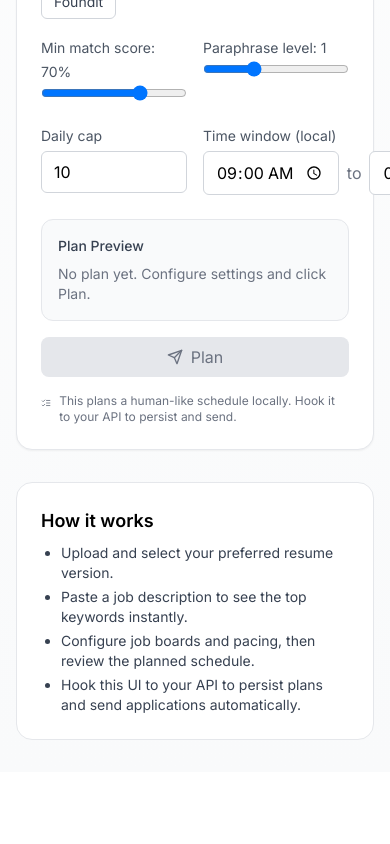
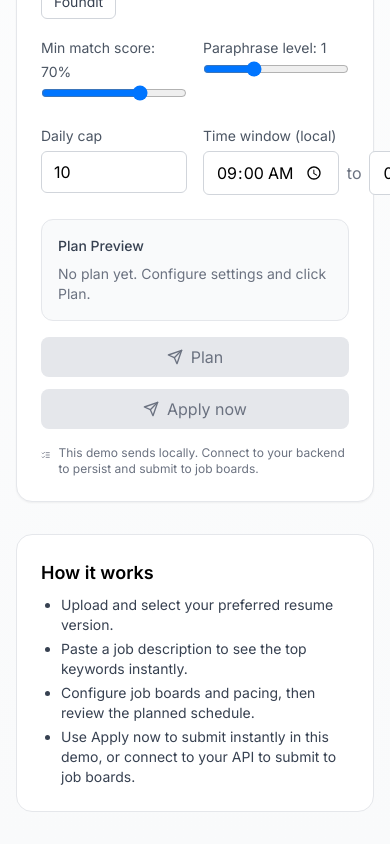
Before and after one commit to flamesdotblue/frontend-repo_mv1dsw0z_9ct81o, a React (Vite) app: page / in a window 390 px wide. Shown: the part 1435-2279 px from the top of the page. Before the commit the page ends 2207 px from the top, so only its background shows below. Built offline with nearby package versions, Linux system fonts and the light colour scheme; a web font is replaced by a local one.

Commit message:
Update project prj_mv1dsw0z - 2025-10-27T14:45:06.314Z

```diff
--- a/src/App.jsx
+++ b/src/App.jsx
@@ -22,6 +22,9 @@ export default function App() {
     windowStart: '09:00',
     windowEnd: '18:00',
   });
+
+  const [sent, setSent] = useState([]);
+  const [sending, setSending] = useState(false);
 
   const keywords = useMemo(() => extractKeywords(jdText, 25), [jdText]);
 
@@ -78,6 +81,23 @@ export default function App() {
     link.remove();
   };
 
+  const handleApplyNow = async () => {
+    if (!activeResumeId || settings.boards.length === 0) return;
+    setSending(true);
+    try {
+      // Use the plan if it exists; otherwise create instant entries per selected board
+      const items = planned.length > 0
+        ? planned
+        : settings.boards.map((b) => ({ board: b, time: new Date().toISOString() }));
+
+      // Simulate sending locally
+      await new Promise((r) => setTimeout(r, 600));
+      setSent(items.map((i) => ({ board: i.board, time: i.time || new Date().toISOString() })));
+    } finally {
+      setSending(false);
+    }
+  };
+
   return (
     <div className="min-h-screen bg-gradient-to-b from-white to-gray-50">
       <Header />
@@ -107,6 +127,9 @@ export default function App() {
           onSettingsChange={setSettings}
           planned={planned}
           onPlan={() => { /* Local-only preview */ }}
+          sent={sent}
+          sending={sending}
+          onApplyNow={handleApplyNow}
         />
 
         <section className="rounded-2xl border border-gray-200 bg-white p-6">
@@ -115,7 +138,7 @@ export default function App() {
             <li>Upload and select your preferred resume version.</li>
             <li>Paste a job description to see the top keywords instantly.</li>
             <li>Configure job boards and pacing, then review the planned schedule.</li>
-            <li>Hook this UI to your API to persist plans and send applications automatically.</li>
+            <li>Use Apply now to submit instantly in this demo, or connect to your API to submit to job boards.</li>
           </ul>
         </section>
       </main>
--- a/src/components/AutoApplyPanel.jsx
+++ b/src/components/AutoApplyPanel.jsx
@@ -1,5 +1,5 @@
 import React, { useMemo } from 'react';
-import { Send, Timer, ListChecks, AlertTriangle } from 'lucide-react';
+import { Send, Timer, ListChecks, AlertTriangle, CheckCircle2 } from 'lucide-react';
 
 const jobBoards = [
   { key: 'linkedin', label: 'LinkedIn' },
@@ -8,10 +8,22 @@ const jobBoards = [
   { key: 'foundit', label: 'Foundit' },
 ];
 
-export default function AutoApplyPanel({ activeResumeId, settings, onSettingsChange, planned, onPlan }) {
+export default function AutoApplyPanel({
+  activeResumeId,
+  settings,
+  onSettingsChange,
+  planned,
+  onPlan,
+  sent = [],
+  sending = false,
+  onApplyNow,
+}) {
   const resumeMissing = !activeResumeId;
 
-  const disabled = useMemo(() => resumeMissing || settings.boards.length === 0, [resumeMissing, settings.boards.length]);
+  const disabled = useMemo(
+    () => resumeMissing || settings.boards.length === 0,
+    [resumeMissing, settings.boards.length]
+  );
 
   return (
     <section id="planner" className="bg-white rounded-2xl border border-gray-200 shadow-sm p-6">
@@ -132,17 +144,42 @@ export default function AutoApplyPanel({ activeResumeId, settings, onSettingsCha
             )}
           </div>
 
+          <div className="grid grid-cols-1 sm:grid-cols-2 gap-3">
             <button
               disabled={disabled}
               onClick={onPlan}
-            className={`w-full inline-flex items-center justify-center gap-2 px-4 py-2 rounded-lg ${disabled ? 'bg-gray-200 text-gray-500 cursor-not-allowed' : 'bg-indigo-600 text-white hover:bg-indigo-700'} `}
+              className={`inline-flex items-center justify-center gap-2 px-4 py-2 rounded-lg ${disabled ? 'bg-gray-200 text-gray-500 cursor-not-allowed' : 'bg-indigo-600 text-white hover:bg-indigo-700'}`}
             >
               <Send className="w-4 h-4"/> Plan
             </button>
+            <button
+              disabled={disabled || sending}
+              onClick={onApplyNow}
+              className={`inline-flex items-center justify-center gap-2 px-4 py-2 rounded-lg ${disabled || sending ? 'bg-gray-200 text-gray-500 cursor-not-allowed' : 'bg-emerald-600 text-white hover:bg-emerald-700'}`}
+            >
+              <Send className="w-4 h-4"/> {sending ? 'Applying…' : 'Apply now'}
+            </button>
+          </div>
+
+          {sent.length > 0 && (
+            <div className="rounded-xl border border-emerald-200 bg-emerald-50 p-4">
+              <p className="text-sm font-medium text-emerald-800 mb-2 inline-flex items-center gap-2">
+                <CheckCircle2 className="w-4 h-4"/> Sent applications
+              </p>
+              <ul className="text-sm text-emerald-900 space-y-1">
+                {sent.map((s, i) => (
+                  <li key={i} className="flex items-center justify-between">
+                    <span className="capitalize">{s.board}</span>
+                    <span className="text-emerald-700">{new Date(s.time).toLocaleString()}</span>
+                  </li>
+                ))}
+              </ul>
+            </div>
+          )}
 
           <div className="text-xs text-gray-500 flex items-start gap-2">
             <ListChecks className="w-4 h-4 mt-0.5"/>
-            This plans a human-like schedule locally. Hook it to your API to persist and send.
+            This demo sends locally. Connect to your backend to persist and submit to job boards.
           </div>
         </div>
       </div>
```
Also changed, not shown: 1 other file (tests, documents, lock files or other folders). Lines whose indentation alone changed are shown as unchanged.
